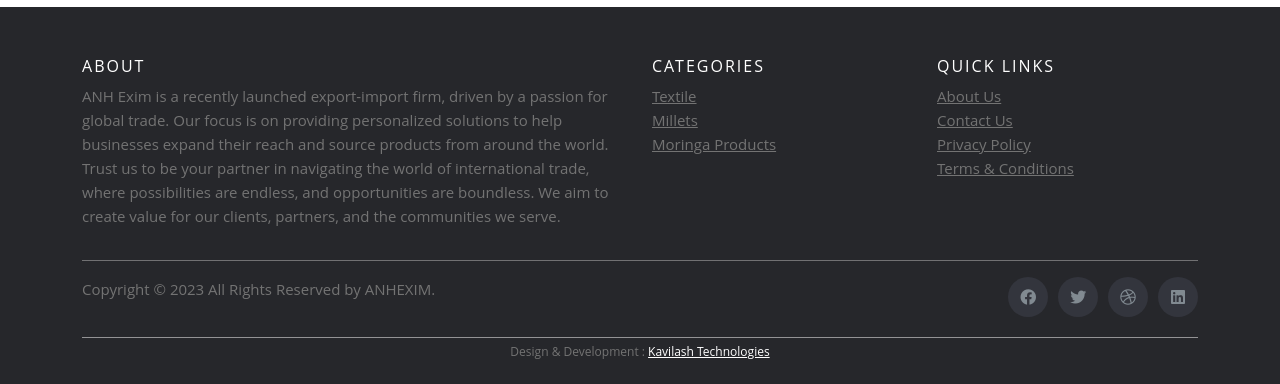
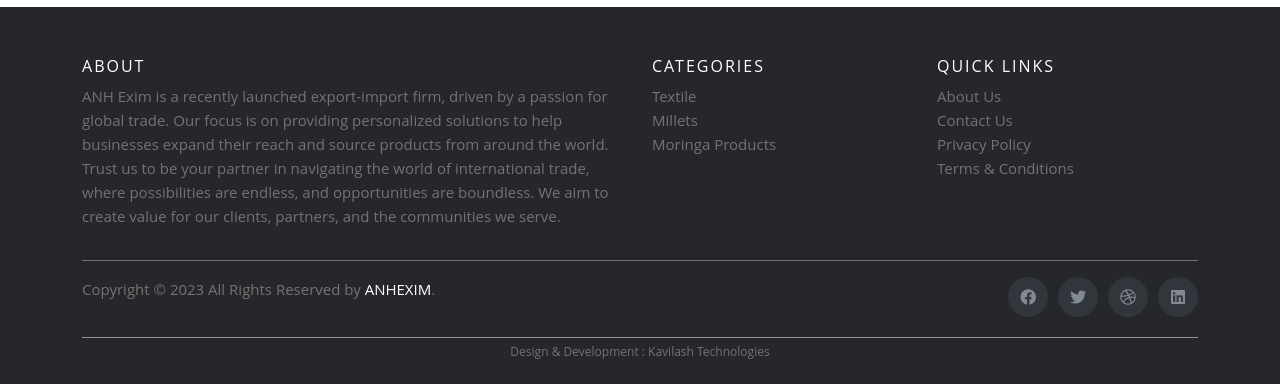
Before and after one commit to kavilashTech/asiya, a PHP site: page /index.php in a window 1280 px wide. Shown: the part 3977-4361 px from the top of the page. Run offline with PHP 8.4, Linux system fonts and the light colour scheme.

Commit message:
updates to  footer

```diff
--- a/assets/css/style.css
+++ b/assets/css/style.css
@@ -369,7 +369,8 @@ h2 {
 }
 
 .footer-links a {
-    color: #737373
+    color: #737373;
+    text-decoration: none;
 }
 
 .footer-links a:active,
@@ -400,9 +401,21 @@ h2 {
 .copyright-text {
     margin: 0
 }
+
 .footer-bar span {
     font-size: 12px;
 }
+.footer-bar a{
+    text-decoration: none;
+}
+
+.trademark:hover{
+    color: orange !important;
+}
+
+/* .footer-bar a:hover {
+
+} */
 
 
 
@@ -475,9 +488,9 @@ h2 {
     .site-footer [class^=col-] {
         margin-bottom: 30px
     }
+
     .footer-bar span {
         font-size: 11px;
-        color:red;
     }
 }
 
@@ -490,10 +503,11 @@ h2 {
     .site-footer .social-icons {
         text-align: center
     }
+
     .footer-bar span {
         font-size: 10px;
-        color:blue;
     }
+
     .social-icons li.title {
         display: block;
         margin-right: 0;
--- a/includes/footer.php
+++ b/includes/footer.php
@@ -32,7 +32,7 @@
         <div class="row">
             <div class="col-md-8 col-sm-6 col-xs-12">
                 <p class="copyright-text">Copyright &copy; 2023 All Rights Reserved by
-                    ANHEXIM.
+                    <span style="color:#ffffff;">ANHEXIM</span>.
                 </p>
             </div>
 
@@ -51,7 +51,7 @@
         <hr style="margin: 0; border-top: 1px solid white;">
         <div class="text-center footer-bar">
             <span>
-                Design & Development : <a class="text-white" href="#">Kavilash Technologies</a>
+                Design & Development : <a class="trademark" href="https://kavilashtechnologies.in/">Kavilash Technologies</a>
             </span>
         </div>
     </div>
```
